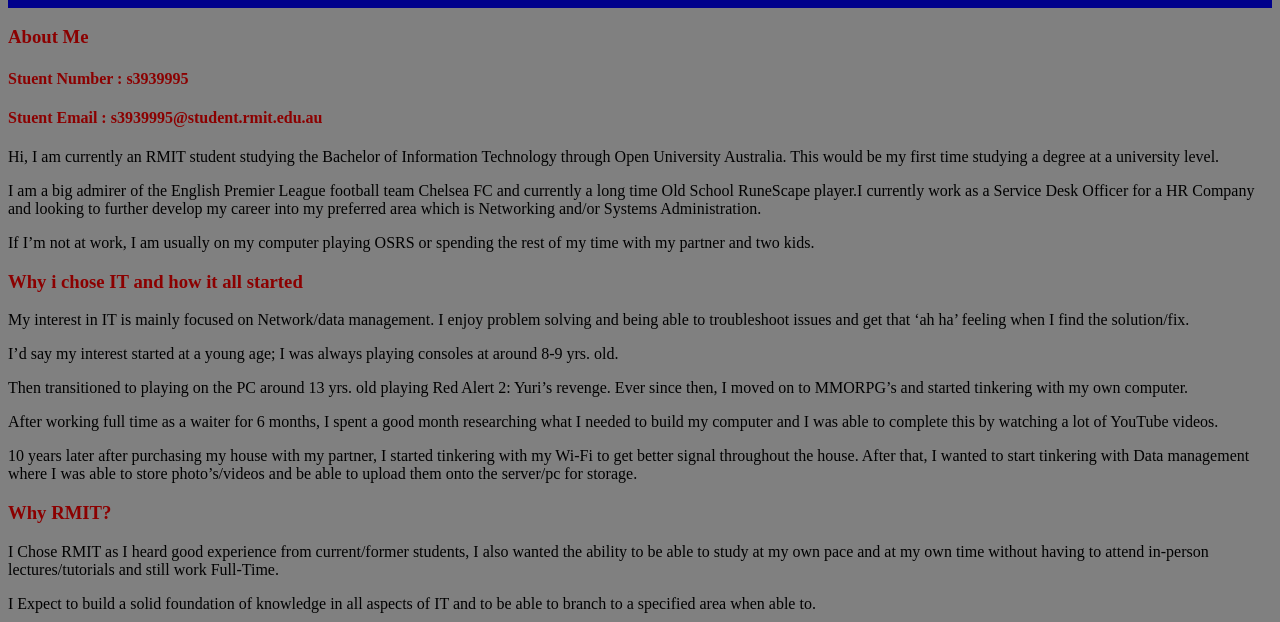
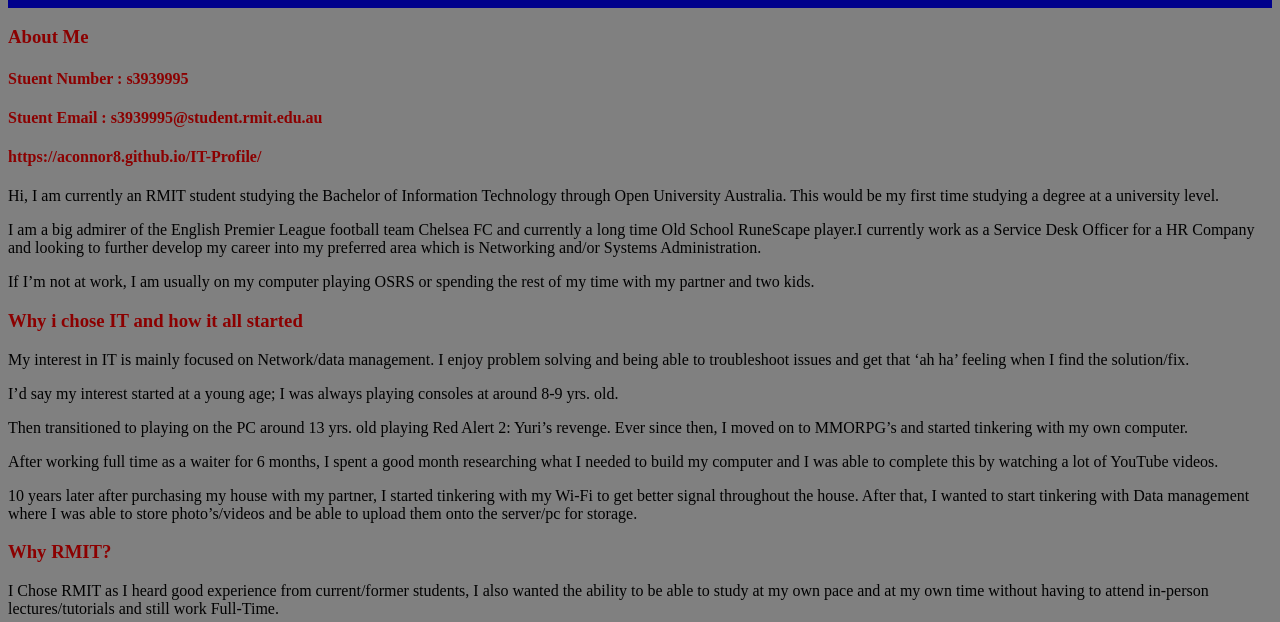
Before and after one commit to AConnor8/IT-Profile, a plain HTML site: page index.html in a window 1280 px wide. Shown: the part 178-800 px from the top of the page. Drawn offline with Linux system fonts and the light colour scheme.

Commit message:
Update index.html

```diff
--- a/index.html
+++ b/index.html
@@ -46,6 +46,7 @@
 <h3>About Me</h3>
 <h4>Stuent Number : s3939995</h4>
 <h4>Stuent Email : s3939995@student.rmit.edu.au</h4>
+<h4>https://aconnor8.github.io/IT-Profile/</h4>
 <p>Hi, I am currently an RMIT student studying the Bachelor of Information Technology through Open University Australia. This would be my first time studying a degree at a university level.</p>
 <p>I am a big admirer of the English Premier League football team Chelsea FC and currently a long time Old School RuneScape player.I currently work as a Service Desk Officer for a HR Company and looking to further develop my career into my preferred area which is Networking and/or Systems Administration.</p>
 <p>If I’m not at work, I am usually on my computer playing OSRS or spending the rest of my time with my partner and two kids.</p>
```
